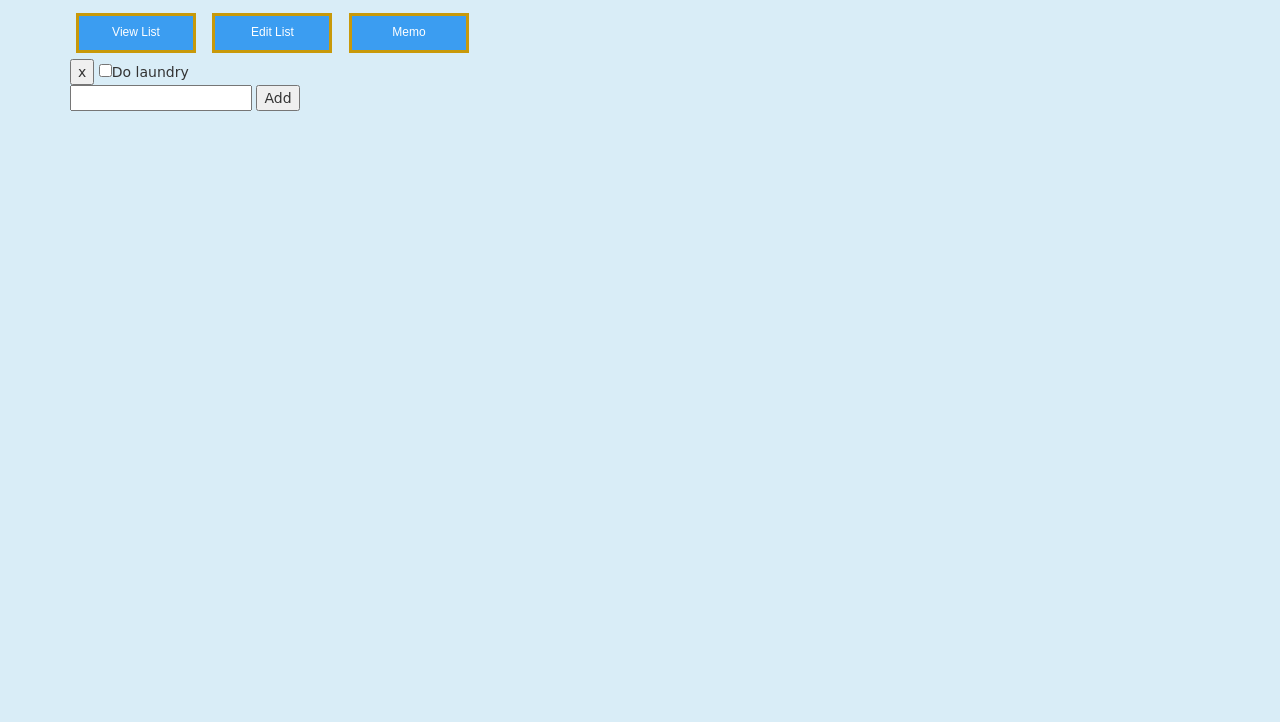
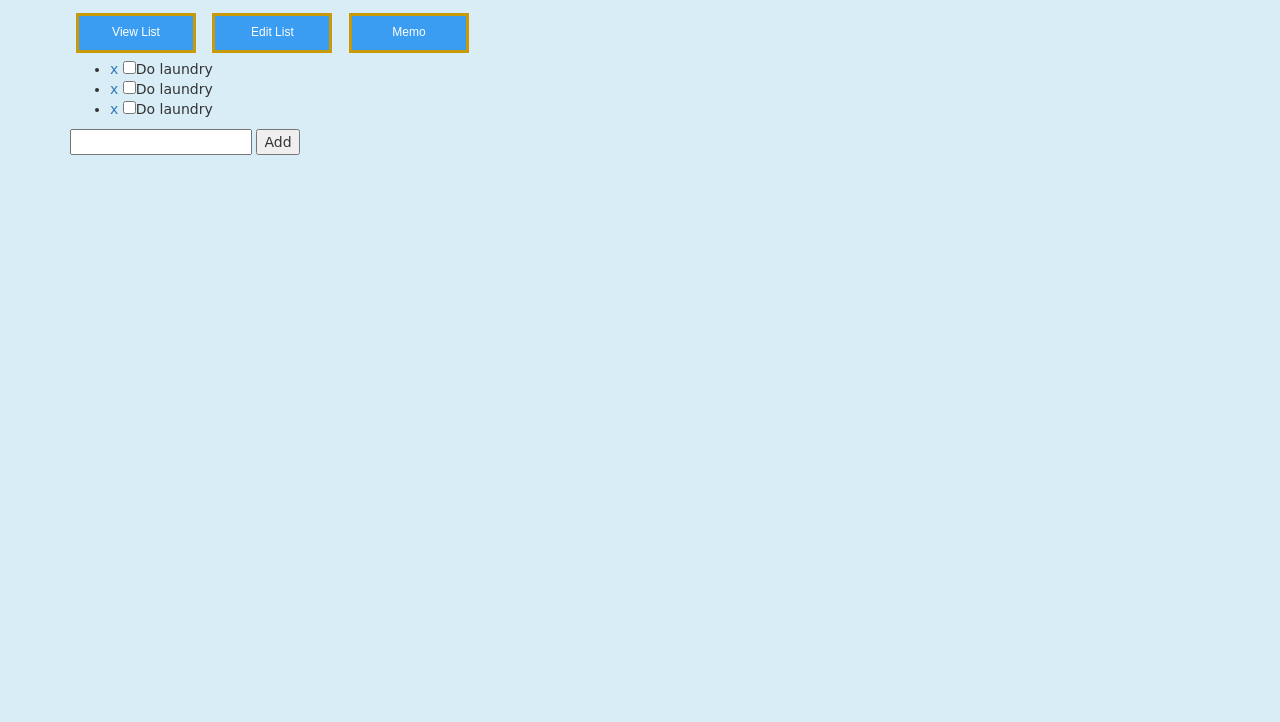
Before and after one commit to TanyaZen/Todo_site, a plain HTML site: page experiment.html in a window 1280 px wide. Shown: the part 78-800 px from the top of the page. Drawn offline with nearby package versions, Linux system fonts and the light colour scheme; a web font is replaced by a local one.

Commit message:
Add 'list' tags and make checkbox href

```diff
--- a/experiment.html
+++ b/experiment.html
@@ -33,19 +33,24 @@
 
 		<div class="row">
 			<div class="col-md-12">
-				<form role ="form" id="checkbox">
-					<label>
-						<input type="button" value="x" class="aaa">
-						<input type="checkbox" name="packersOff" class="strikethrough" value="1"><span>Do laundry</span>
+			<ul>
+				<li><a href="">x</a>
+				<input type="checkbox" name="packersOff" class="strikethrough" value="1"><span id="task_name">Do laundry</span>
+				</li>
 
+				<li><a href="">x</a>
+				<input type="checkbox" name="packersOff" class="strikethrough" value="1"><span id="task_name">Do laundry</span>
+				</li>
 
-					</label>
-				</form>
-
+				<li><a href="">x</a>
+				<input type="checkbox" name="packersOff" class="strikethrough" value="1"><span id="task_name">Do laundry</span>
+				</li>
+			</ul>
 
 			</div>
 		</div>
 <!-- Adding field with text -->
+
 		<div class="row">
 			<div class="col-md-12">
 				<form role ="form" id="task_input_box">
```
